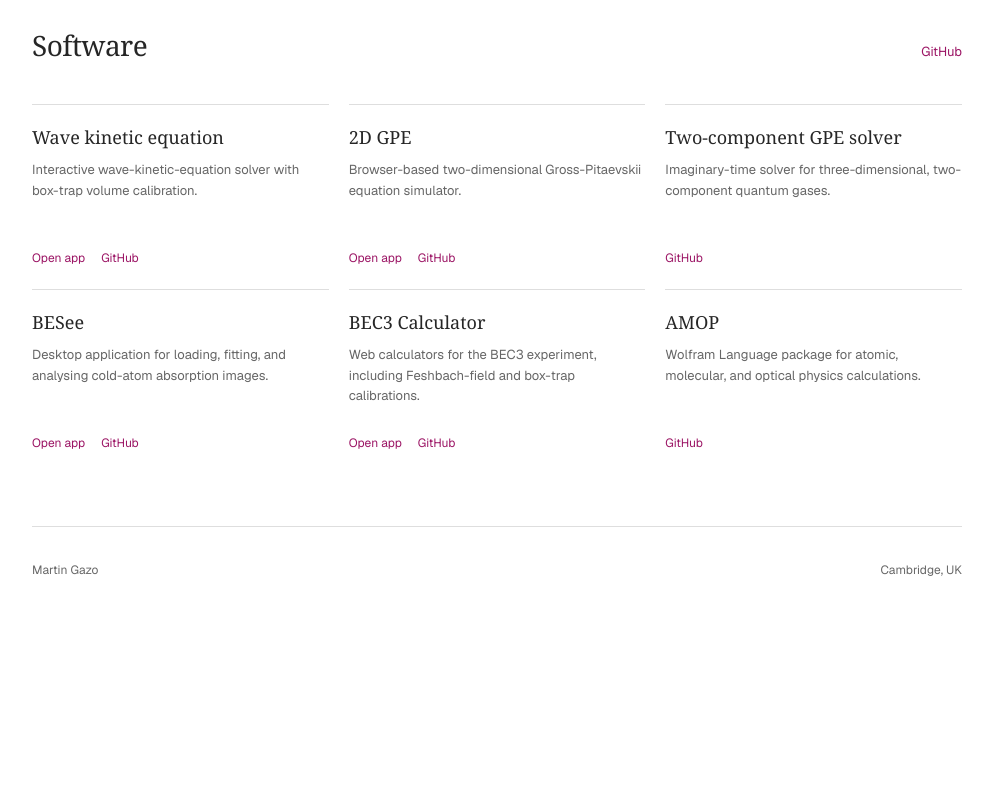
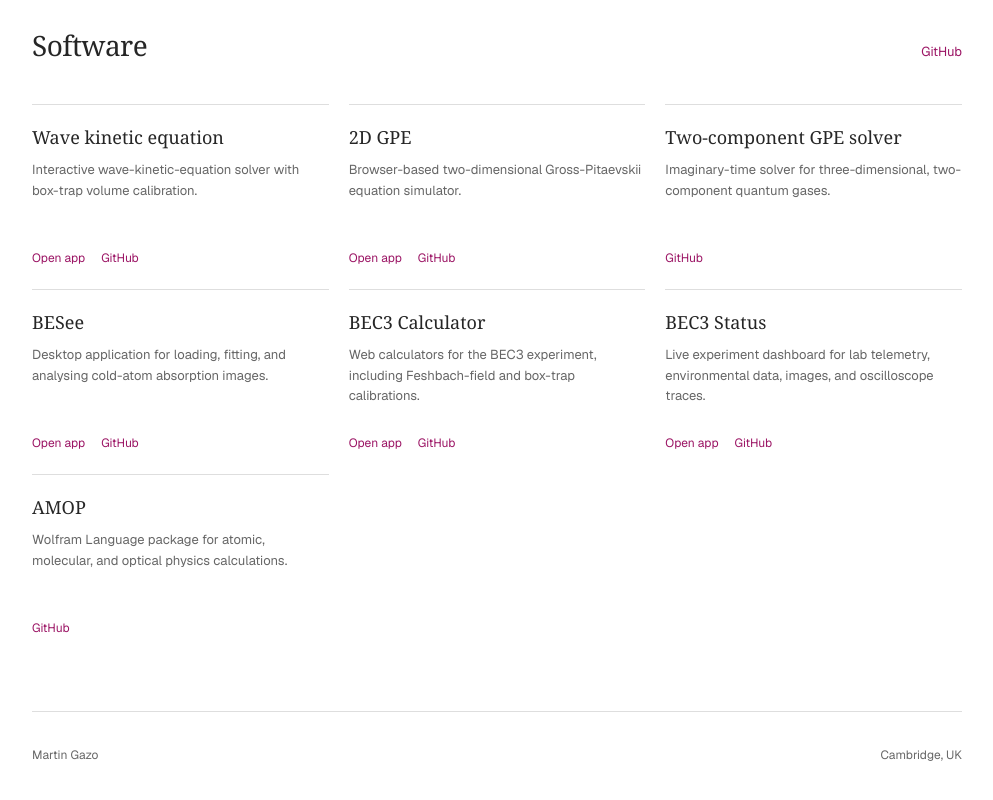
Before and after one commit to matoga/matoga.github.io, a Next.js app: page / in a window 1280 px wide. Shown: the part 2409-3209 px from the top of the page, without its empty margins (143-1136 px from the left). Before the commit the page ends 3032 px from the top, so only its background shows below. Built offline with nearby package versions, Linux system fonts and the light colour scheme.

Commit message:
Add BEC3 status dashboard

```diff
--- a/app/page.tsx
+++ b/app/page.tsx
@@ -79,6 +79,12 @@ const software = [
     description: 'Web calculators for the BEC3 experiment, including Feshbach-field and box-trap calibrations.',
     site: 'https://bec3calculator.vercel.app/',
     github: 'https://github.com/matoga/bec3-calc',
+  },
+  {
+    name: 'BEC3 Status',
+    description: 'Live experiment dashboard for lab telemetry, environmental data, images, and oscilloscope traces.',
+    site: 'https://bec3status.pages.dev/',
+    github: 'https://github.com/matoga/bec3-lab-logger',
   },
   {
     name: 'AMOP',
```
